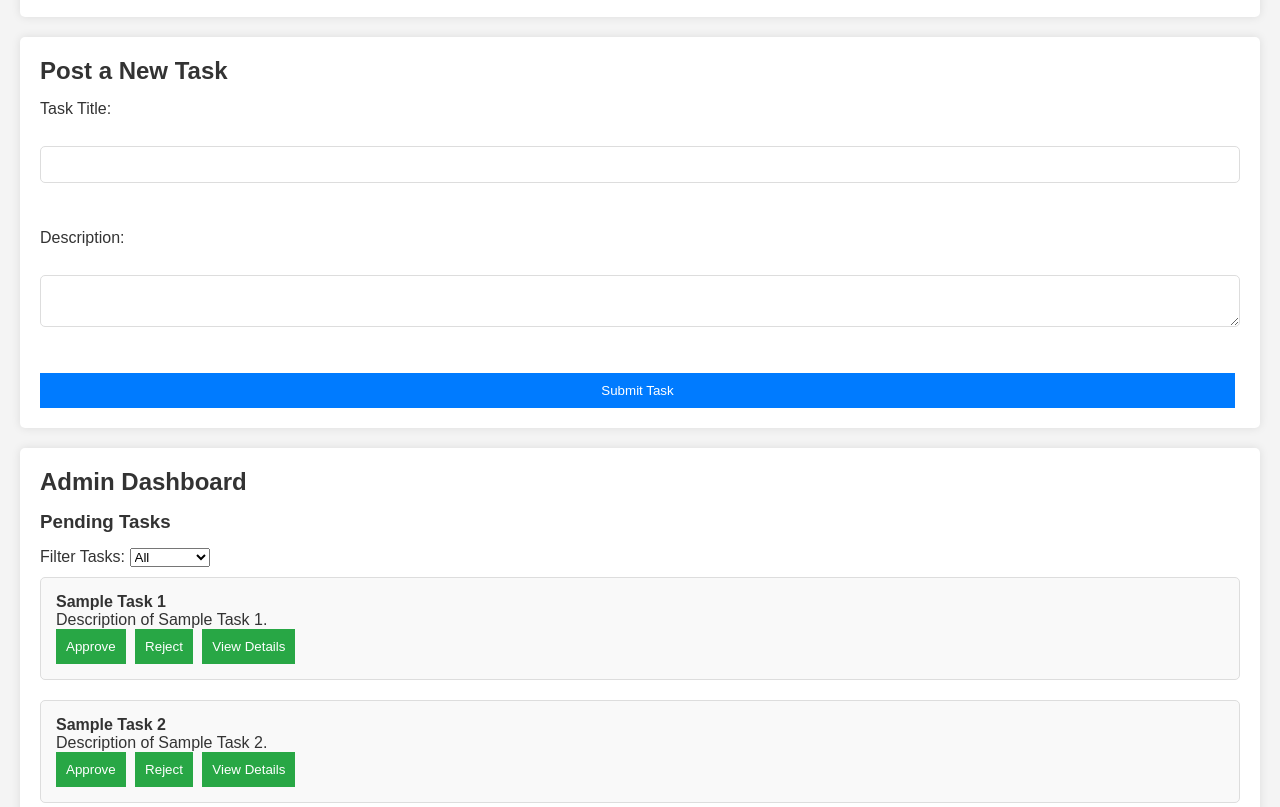
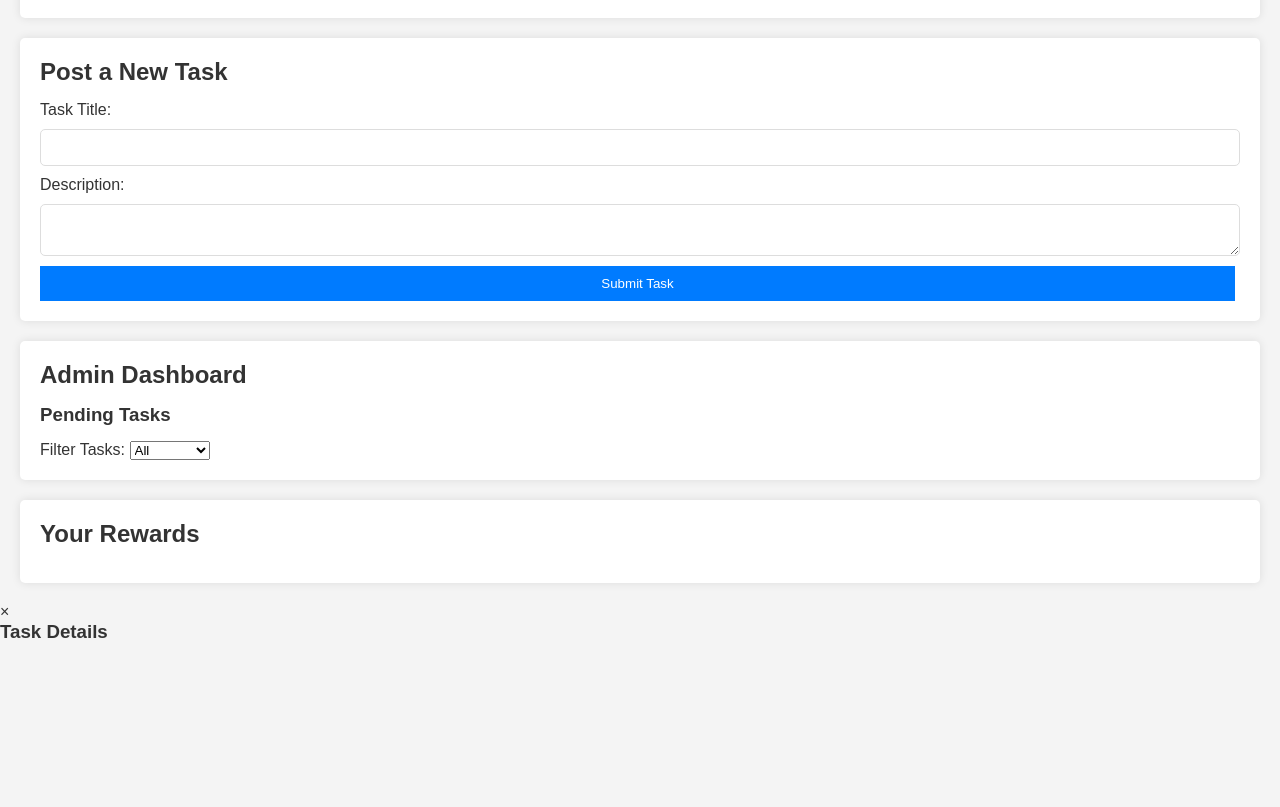
Before and after one commit to WolfGamer2/helping-hands, a plain HTML site: page index.html in a window 1280 px wide. Shown: the part 460-1267 px from the top of the page. After the commit the page ends 1118 px from the top, so only its background shows below. Drawn offline with Linux system fonts and the light colour scheme.

Commit message:
Update index.html

```diff
--- a/index.html
+++ b/index.html
@@ -8,11 +8,12 @@
 </head>
 <body>
     <header>
-        <h1>Task Selector</h1>
+        <h1>🎉 Task Selector 🎉</h1>
         <nav>
             <a href="#tasks">View Tasks</a> |
             <a href="#post-task">Post a Task</a> |
-            <a href="#admin">Admin Dashboard</a>
+            <a href="#admin">Admin Dashboard</a> |
+            <a href="#rewards">Your Rewards</a>
         </nav>
     </header>
 
@@ -26,10 +27,10 @@
     <section id="post-task">
         <h2>Post a New Task</h2>
         <form id="task-form">
-            <label for="task-title">Task Title:</label><br>
-            <input type="text" id="task-title" name="task-title" required><br><br>
-            <label for="task-desc">Description:</label><br>
-            <textarea id="task-desc" name="task-desc" required></textarea><br><br>
+            <label for="task-title">Task Title:</label>
+            <input type="text" id="task-title" name="task-title" required>
+            <label for="task-desc">Description:</label>
+            <textarea id="task-desc" name="task-desc" required></textarea>
             <button type="submit">Submit Task</button>
         </form>
     </section>
@@ -45,20 +46,6 @@
         </select>
         <div class="task-review">
             <!-- Admin task review will be here -->
-            <div class="task-card">
-                <h4>Sample Task 1</h4>
-                <p>Description of Sample Task 1.</p>
-                <button>Approve</button>
-                <button>Reject</button>
-                <button class="view-details">View Details</button>
-            </div>
-            <div class="task-card">
-                <h4>Sample Task 2</h4>
-                <p>Description of Sample Task 2.</p>
-                <button>Approve</button>
-                <button>Reject</button>
-                <button class="view-details">View Details</button>
-            </div>
         </div>
     </section>
 
```
